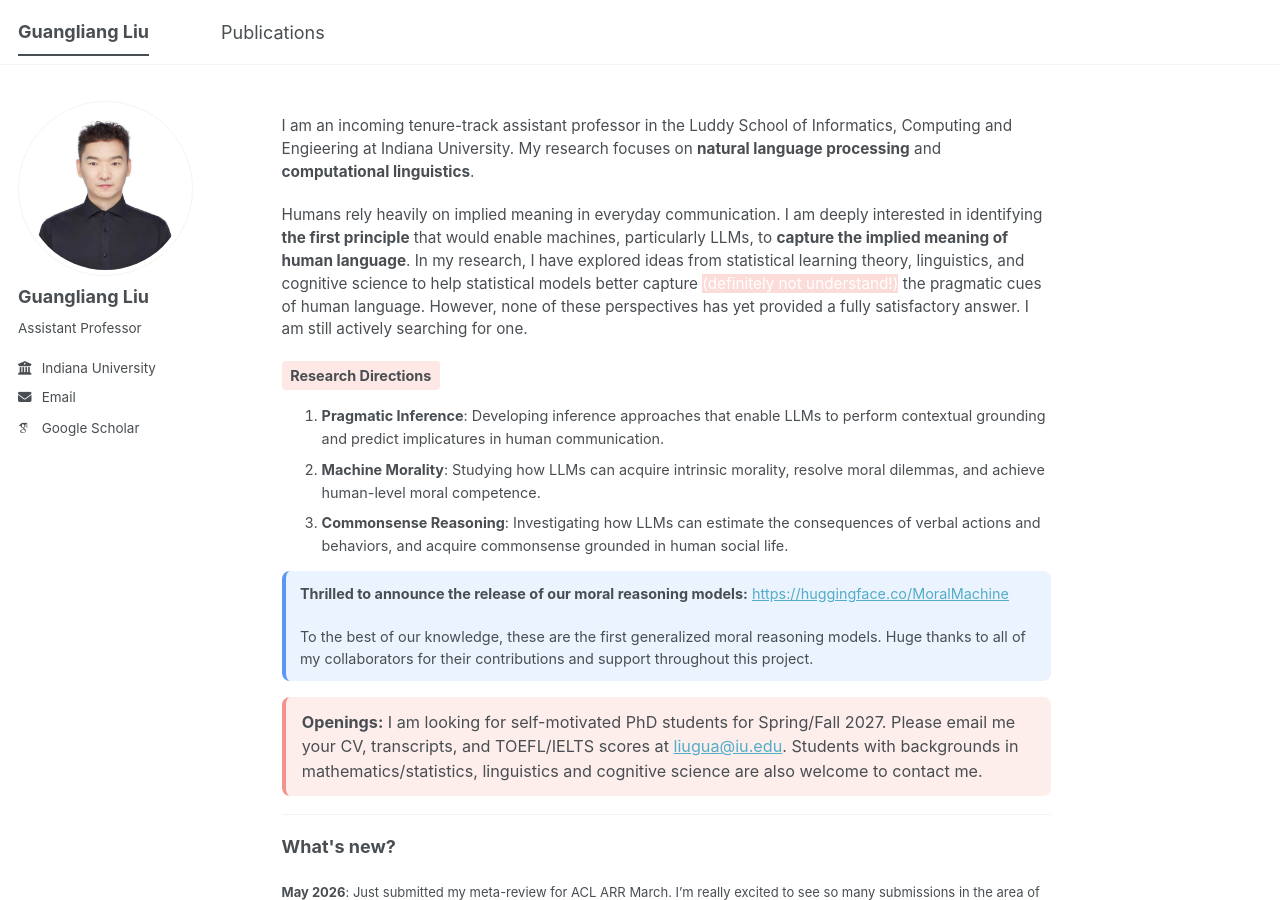
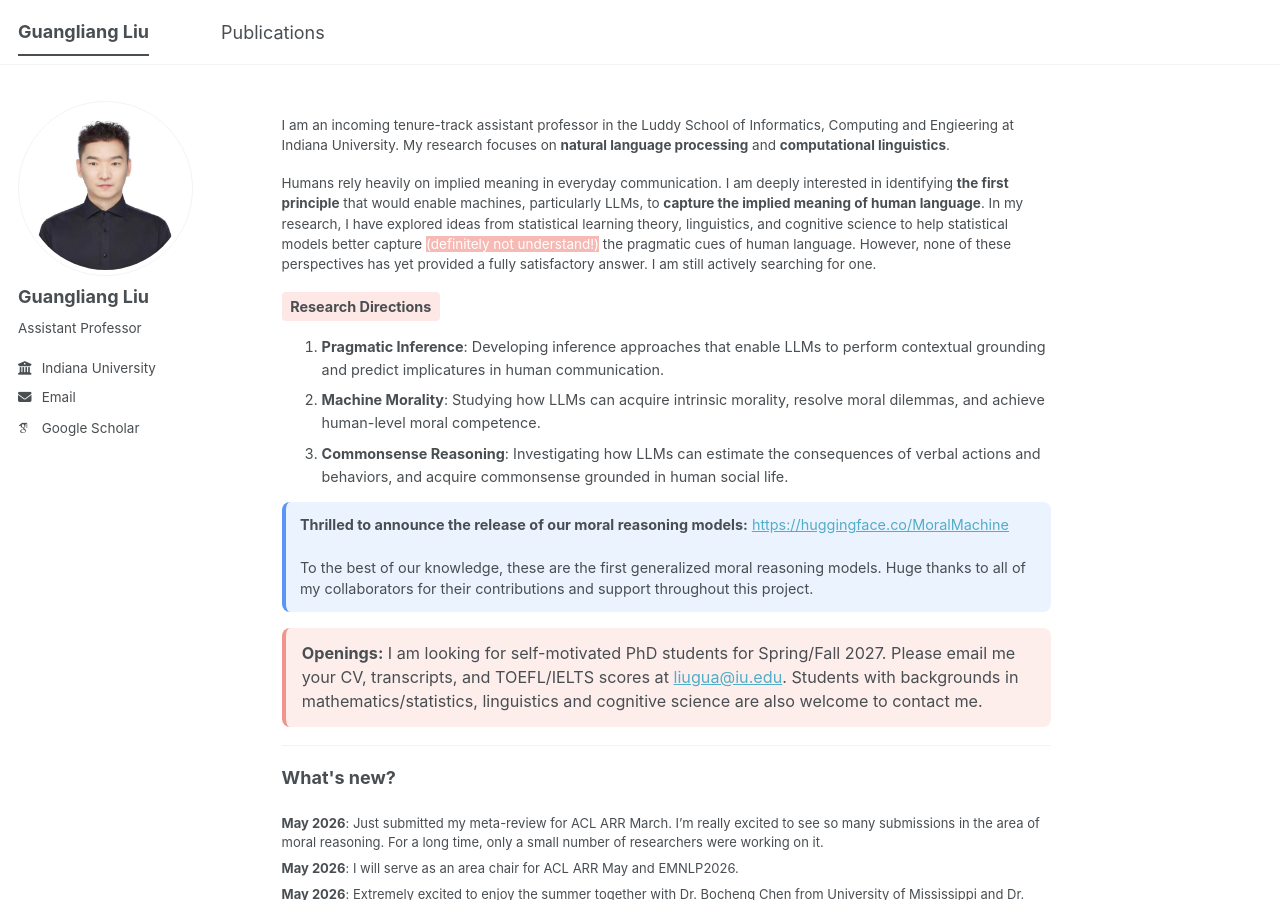
Before and after one commit to guangliang-nlp/guangliang-nlp.github.io, a Jekyll site: the page built from about.md, in a window 1280 px wide and 900 px high. Built offline with Jekyll 4.4.1, drawn with Linux system fonts in a browser that asks for light colours; some web fonts are replaced; a script bundle is joined from its source files by our own code; library files that are not in the unit come from our copies.

Commit message:
Update about.md

```diff
--- a/about.md
+++ b/about.md
@@ -6,12 +6,12 @@
   - /about/
   - /about.html
 ---
-<p style="font-size:0.85em;">
+<p style="font-size:0.75em;">
 I am an incoming tenure-track assistant professor in the Luddy School of Informatics, Computing and Engieering at Indiana University. My research focuses on <strong>natural language processing</strong> and <strong>computational linguistics</strong>.
 </p>
 
-<p style="font-size:0.85em;">
-Humans rely heavily on implied meaning in everyday communication. I am deeply interested in identifying <strong>the first principle</strong> that would enable machines, particularly LLMs, to <strong>capture the implied meaning of human language</strong>. In my research, I have explored ideas from statistical learning theory, linguistics, and cognitive science to help statistical models better capture <span style="background-color: rgba(242,139,130,0.3); color: white;">(definitely not understand!)</span> the pragmatic cues of human language. However, none of these perspectives has yet provided a fully satisfactory answer. I am still actively searching for one.
+<p style="font-size:0.75em;">
+Humans rely heavily on implied meaning in everyday communication. I am deeply interested in identifying <strong>the first principle</strong> that would enable machines, particularly LLMs, to <strong>capture the implied meaning of human language</strong>. In my research, I have explored ideas from statistical learning theory, linguistics, and cognitive science to help statistical models better capture <span style="background-color: rgba(242,139,130,0.6); color: white;">(definitely not understand!)</span> the pragmatic cues of human language. However, none of these perspectives has yet provided a fully satisfactory answer. I am still actively searching for one.
 </p>
 
 
```
